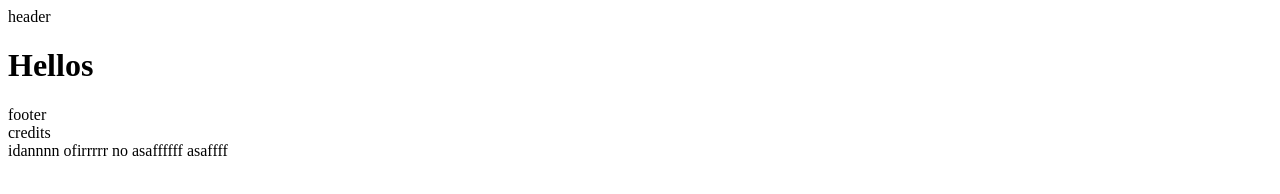
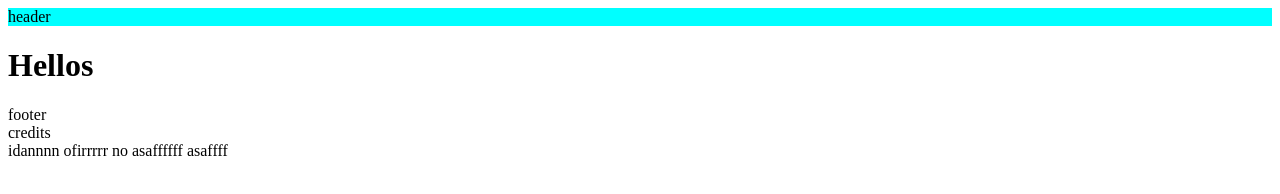
Before and after one commit to Ofiri93/git-example, a plain HTML site: page index.html in a window 1280 px wide. Drawn offline with Linux system fonts and the light colour scheme.

Commit message:
feat: added css file

```diff
--- a/index.html
+++ b/index.html
@@ -1,4 +1,6 @@
-<div>
+<link rel="stylesheet" type="text/css" href="style.css">
+
+<div id="header">
     header
 </div>
 
--- /dev/null
+++ b/style.css
@@ -0,0 +1,3 @@
+#header {
+    background-color: aqua;
+}
```
